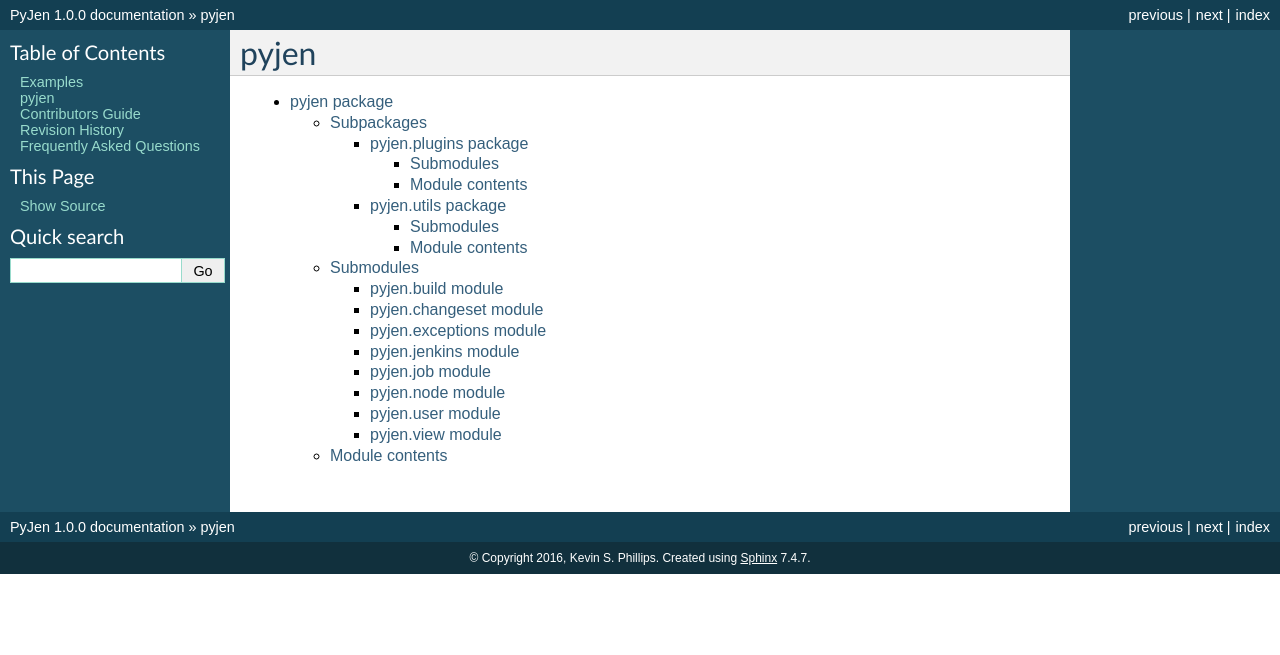
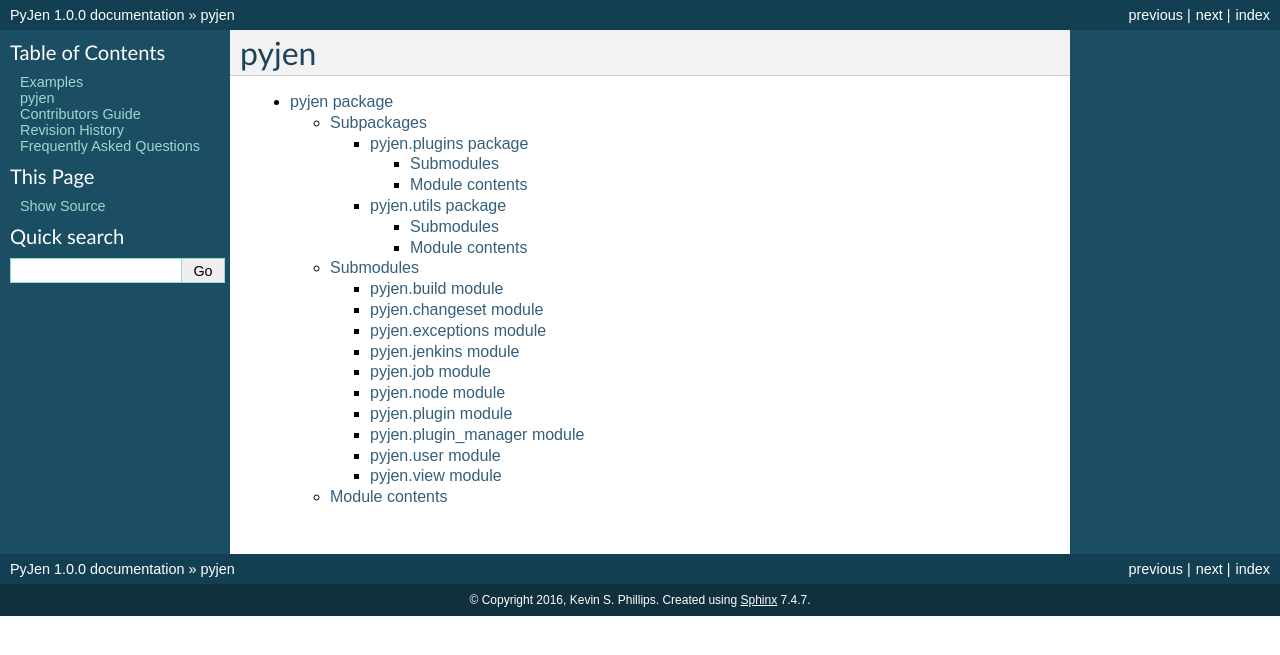
Before and after one commit to TheFriendlyCoder/pyjen, a Sphinx documentation site: the page built from docs/modules.rst, in a window 1280 px wide. Shown: the top 655 px of the page. Built offline with Sphinx 7.4.7, drawn with Linux system fonts in a browser that asks for light colours; formulas are drawn with MathJax 3.

```diff
--- /dev/null
+++ b/docs/pyjen.plugin.rst
@@ -0,0 +1,7 @@
+pyjen.plugin module
+===================
+
+.. automodule:: pyjen.plugin
+    :members:
+    :undoc-members:
+    :show-inheritance:
--- /dev/null
+++ b/docs/pyjen.plugin_manager.rst
@@ -0,0 +1,7 @@
+pyjen.plugin_manager module
+===========================
+
+.. automodule:: pyjen.plugin_manager
+    :members:
+    :undoc-members:
+    :show-inheritance:
--- a/docs/pyjen.rst
+++ b/docs/pyjen.rst
@@ -20,6 +20,8 @@ Submodules
    pyjen.jenkins
    pyjen.job
    pyjen.node
+   pyjen.plugin
+   pyjen.plugin_manager
    pyjen.user
    pyjen.view
 
--- a/docs/pyjen.utils.rst
+++ b/docs/pyjen.utils.rst
@@ -8,6 +8,7 @@ Submodules
 
    pyjen.utils.datarequester
    pyjen.utils.helpers
+   pyjen.utils.jenkins_api
    pyjen.utils.jobxml
    pyjen.utils.plugin_base
    pyjen.utils.pluginapi
```
Also changed, not shown: docs/pyjen.utils.jenkins_api.rst (added, +7 -0 lines).
